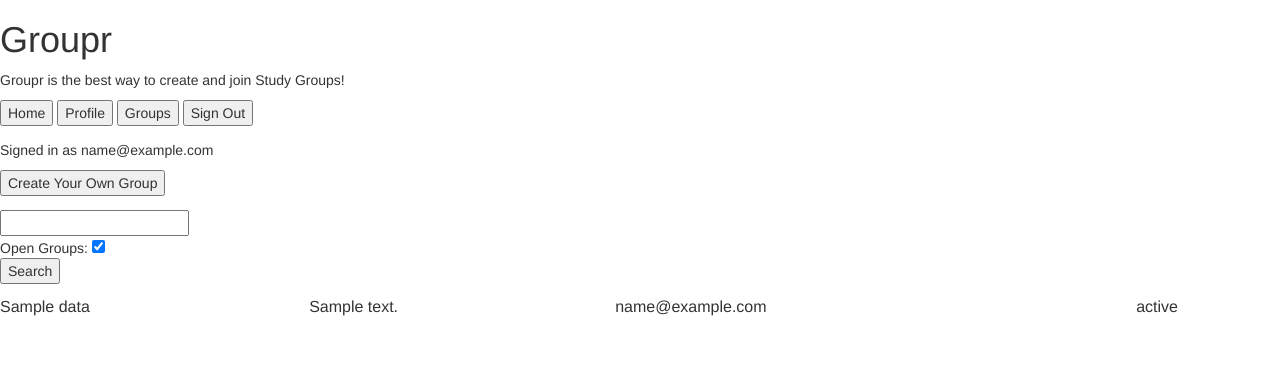
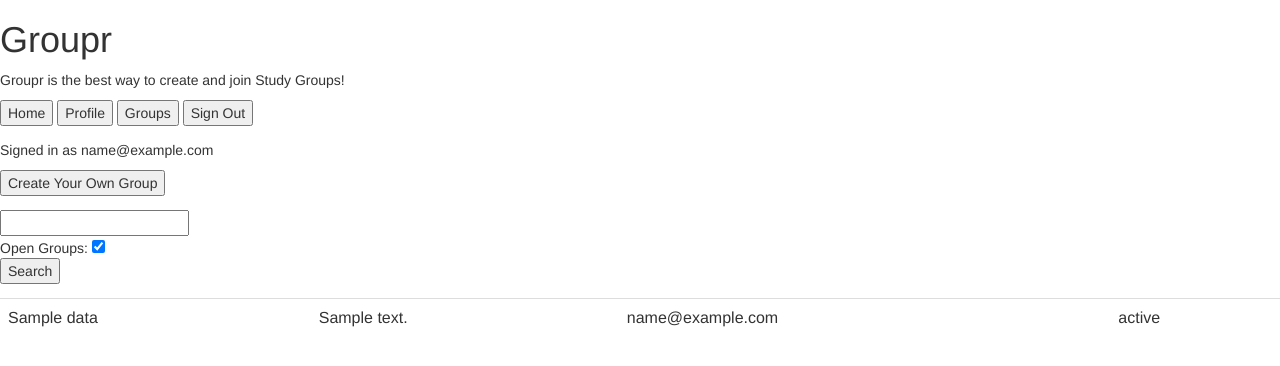
Before and after one commit to avc2120/groupr, a Flask app: template webserver/templates/home.html in a window 1280 px wide. Shown: the top 366 px of the page. Run offline with Flask 2, Linux system fonts and the light colour scheme; the template is opened without the code that fills it: most values are stand-ins (such as "Sample title", 1, 10 or a date in 2020); parts of the project's set-up code (start-up, migrations or seed data) failed here and were passed over; some libraries are stand-ins or nearby versions.

Commit message:
more styling

```diff
--- a/webserver/templates/group.html
+++ b/webserver/templates/group.html
@@ -28,7 +28,6 @@
 			<input type="text" name="post"/><br/>
 			<input type="submit" name="Submit"/><br/>
 		</form>
-<!-- 		<div>{{data}}</div> -->
 		{%for n in data%}
 		<div>{{n}}</div>
 		{% endfor %}
--- a/webserver/templates/home.html
+++ b/webserver/templates/home.html
@@ -29,7 +29,7 @@
 			<input type="submit" value="Search"/></br>
 		</form>
 
-		<table style="width:100%">
+		<table style="width:100%" class="table table-hover">
 		{%for n in data%}
   		<tr>
     		<td>{{ n["group_name"] }} </td>
```
Also changed, not shown: webserver/groupr.db, 1 other file.
